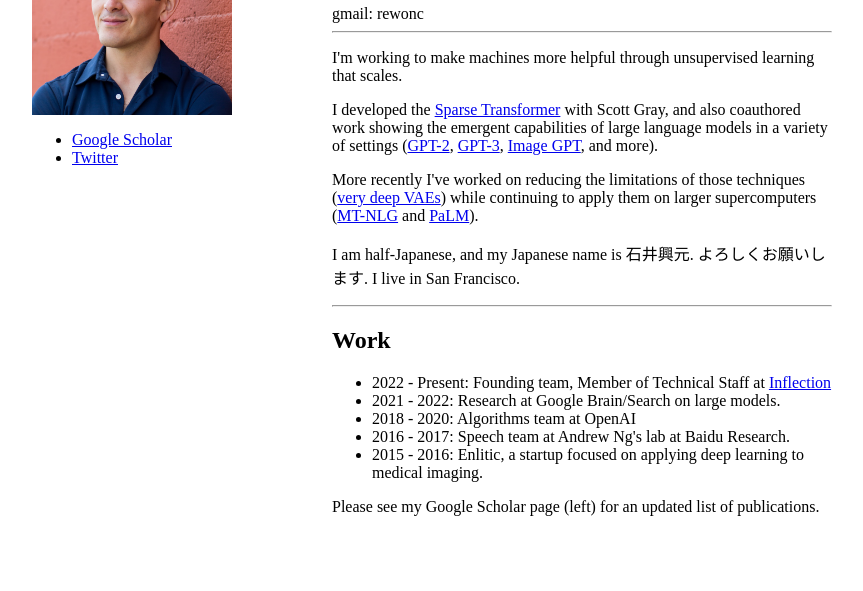
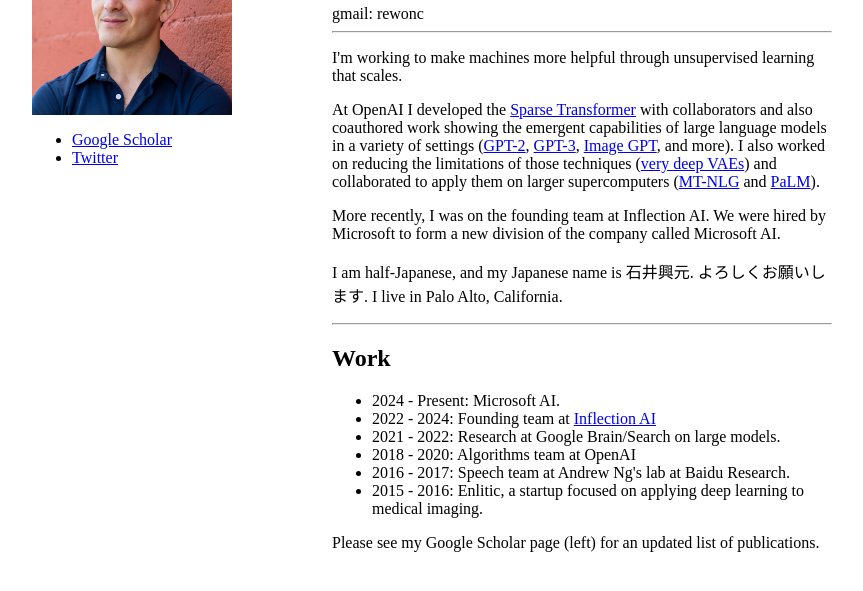
Before and after one commit to rewonc/rewonc.github.io, a plain HTML site: page index.html in a window 1280 px wide. Shown: the part 93-684 px from the top of the page, without its empty margins (208-1071 px from the left). Drawn offline with Linux system fonts and the light colour scheme.

Commit message:
Update index.html

```diff
--- a/index.html
+++ b/index.html
@@ -37,22 +37,24 @@
 </p>
 
 <p>
-	I developed the <a href="https://openai.com/blog/sparse-transformer/">Sparse Transformer</a> with Scott Gray, and also coauthored work showing the emergent capabilities of large language models in a variety of settings (<a href="https://openai.com/blog/better-language-models/">GPT-2</a>, <a href="https://arxiv.org/abs/2005.14165">GPT-3</a>, <a href="https://openai.com/blog/image-gpt/">Image GPT</a>, and more).
+	At OpenAI I developed the <a href="https://openai.com/blog/sparse-transformer/">Sparse Transformer</a> with collaborators and also coauthored work showing the emergent capabilities of large language models in a variety of settings (<a href="https://openai.com/blog/better-language-models/">GPT-2</a>, <a href="https://arxiv.org/abs/2005.14165">GPT-3</a>, <a href="https://openai.com/blog/image-gpt/">Image GPT</a>, and more).
+	I also worked on reducing the limitations of those techniques (<a href="https://arxiv.org/abs/2011.10650">very deep VAEs</a>) and collaborated to apply them on larger supercomputers (<a href="https://arxiv.org/abs/2201.11990">MT-NLG</a> and <a href="https://arxiv.org/abs/2204.02311">PaLM</a>).
 </p>
 
 <p>
-	More recently I've worked on reducing the limitations of those techniques (<a href="https://arxiv.org/abs/2011.10650">very deep VAEs</a>) while continuing to apply them on larger supercomputers (<a href="https://arxiv.org/abs/2201.11990">MT-NLG</a> and <a href="https://arxiv.org/abs/2204.02311">PaLM</a>).
+	More recently, I was on the founding team at Inflection AI. We were hired by Microsoft to form a new division of the company called Microsoft AI.
 </p>
 
 <p>
-	I am half-Japanese, and my Japanese name is 石井興元. よろしくお願いします. I live in San Francisco.
+	I am half-Japanese, and my Japanese name is 石井興元. よろしくお願いします. I live in Palo Alto, California.
 </p>
 
 <hr />
 
 <h2>Work</h2>
 <ul>
-	<li>2022 - Present: Founding team, Member of Technical Staff at <a href="https://inflection.ai">Inflection</a></li>
+	<li>2024 - Present: Microsoft AI.
+	<li>2022 - 2024: Founding team at <a href="https://inflection.ai">Inflection AI</a></li>
 	<li>2021 - 2022: Research at Google Brain/Search on large models.</li>
 	<li>2018 - 2020: Algorithms team at OpenAI</li>
 	<li>2016 - 2017: Speech team at Andrew Ng's lab at Baidu Research.</li>
```
